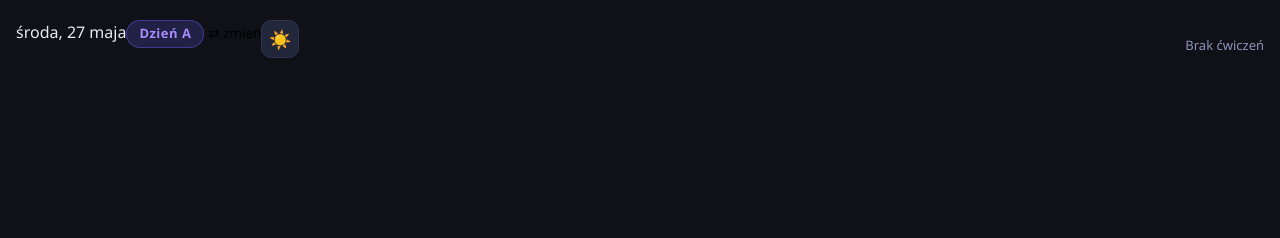
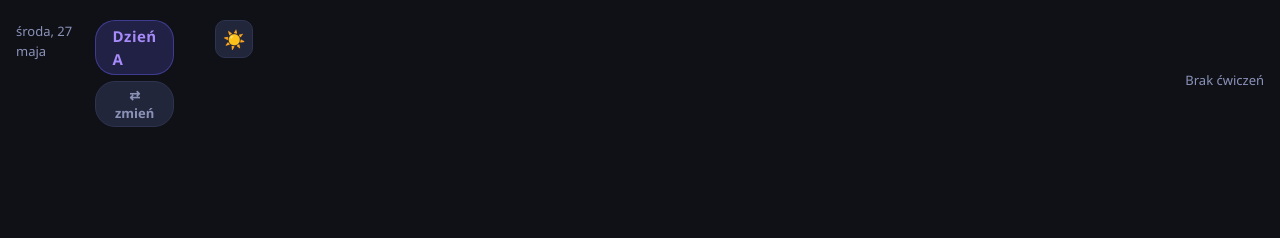
Before and after one commit to babeloriana-jpg/Fittracker, a plain HTML site: page index.html in a window 1280 px wide. Shown: the top 238 px of the page. Drawn offline with Linux system fonts and the light colour scheme.

Commit message:
Update style.css

```diff
--- a/style.css
+++ b/style.css
@@ -111,25 +111,65 @@ input  { font-family: inherit; color: var(--text); outline: none; border: none;
   justify-content: space-between;
   align-items: flex-start;
   margin-bottom: 14px;
+  gap: 8px;
 }
 
-.date-label {
+.header-left {
+  flex: 1;
+  display: flex;
+  flex-direction: column;
+  gap: 2px;
+}
+
+.header-weekday {
+  font-size: 15px;
+  font-weight: 700;
+  color: var(--text);
+  text-transform: capitalize;
+}
+
+.header-date {
   font-size: 13px;
   color: var(--text2);
-  text-transform: capitalize;
-  margin-bottom: 4px;
+}
+
+.header-center {
+  flex: 1;
+  display: flex;
+  flex-direction: column;
+  align-items: center;
+  gap: 6px;
+}
+
+.header-right {
+  flex: 1;
+  display: flex;
+  justify-content: flex-end;
+  align-items: flex-start;
 }
 
 .day-badge {
   display: inline-block;
-  font-size: 13px;
-  font-weight: 700;
-  padding: 3px 12px;
+  font-size: 15px;
+  font-weight: 800;
+  padding: 4px 16px;
   border-radius: 20px;
   letter-spacing: .5px;
 }
 .day-A { background: rgba(108,99,255,.2); color: var(--accent2); border: 1px solid rgba(108,99,255,.4); }
 .day-B { background: rgba(245,158,11,.15); color: #fbbf24; border: 1px solid rgba(245,158,11,.35); }
+
+.day-switch-btn {
+  font-size: 13px;
+  font-weight: 600;
+  color: var(--text2);
+  background: var(--bg3);
+  border: 1px solid var(--border);
+  border-radius: 20px;
+  padding: 4px 12px;
+  transition: all .2s;
+}
+.day-switch-btn:active { transform: scale(.95); }
 
 .screen-title {
   font-size: 22px;
@@ -294,14 +334,15 @@ input  { font-family: inherit; color: var(--text); outline: none; border: none;
 }
 
 .card-nav-btn {
-  width: 44px; height: 44px;
+  width: 54px; height: 54px;
   border-radius: 50%;
   background: var(--bg2);
-  border: 1px solid var(--border);
-  font-size: 20px;
-  color: var(--text2);
+  border: 2px solid var(--accent);
+  font-size: 26px;
+  color: var(--accent2);
   display: flex; align-items: center; justify-content: center;
   transition: all .2s;
+  box-shadow: 0 0 12px rgba(108,99,255,.2);
 }
 .card-nav-btn:active { background: var(--bg3); transform: scale(.93); }
 
```
